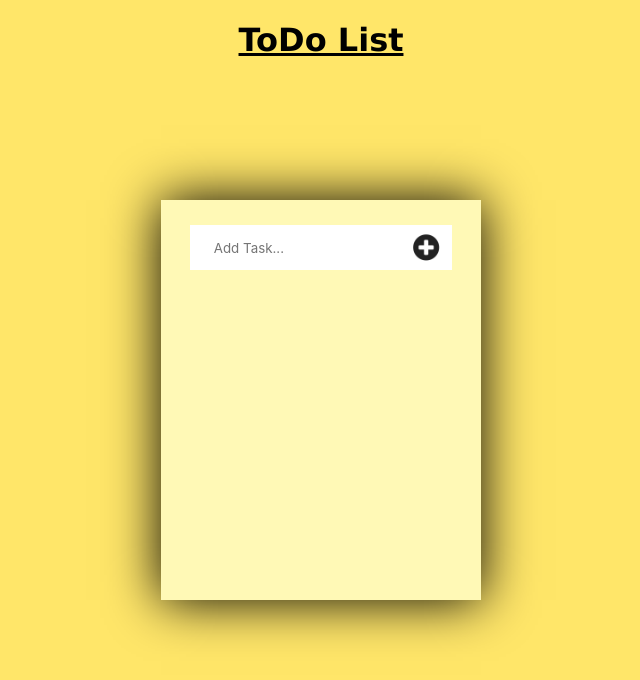
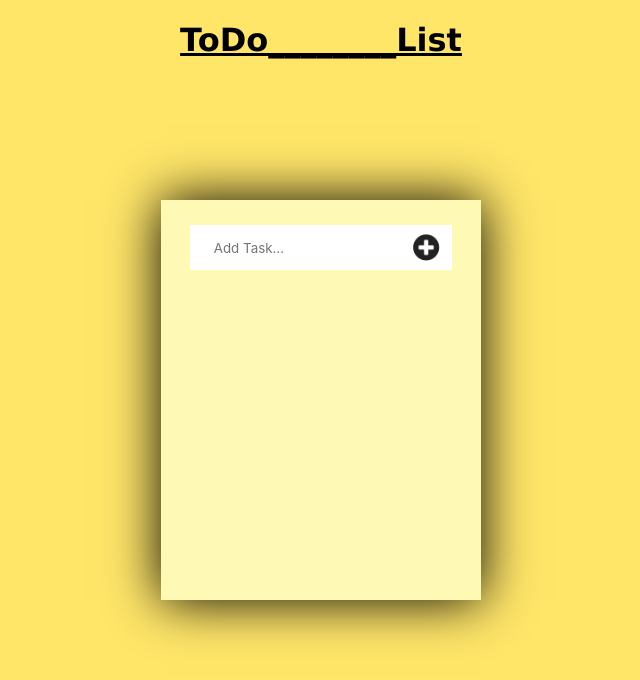
Before and after one commit to piyushgangwar/ToDo_List, a plain HTML site: page index.html in a window 1280 px wide. Shown: the whole page, without its empty margins (319-959 px from the left). Drawn offline with Linux system fonts and the light colour scheme.

Commit message:
underscore

```diff
--- a/index.html
+++ b/index.html
@@ -8,7 +8,7 @@
     <link rel="stylesheet" href="style.css" />
   </head>
   <body>
-    <h1>ToDo          List</h1>
+    <h1>ToDo________List</h1>
     <div class="mainbox">
       <input type="text" class="addnts" placeholder=" Add Task...">
       <button class="addBtn" onclick="addElement()">
```
